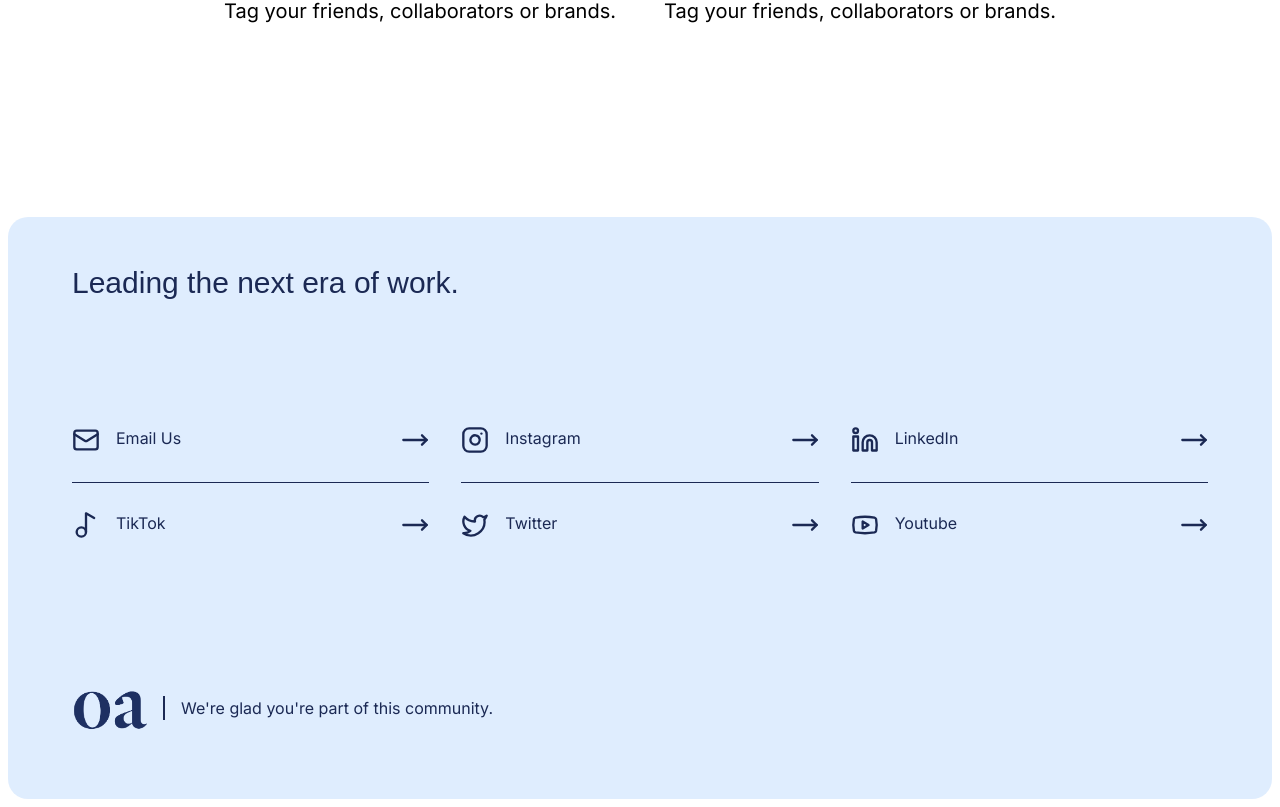
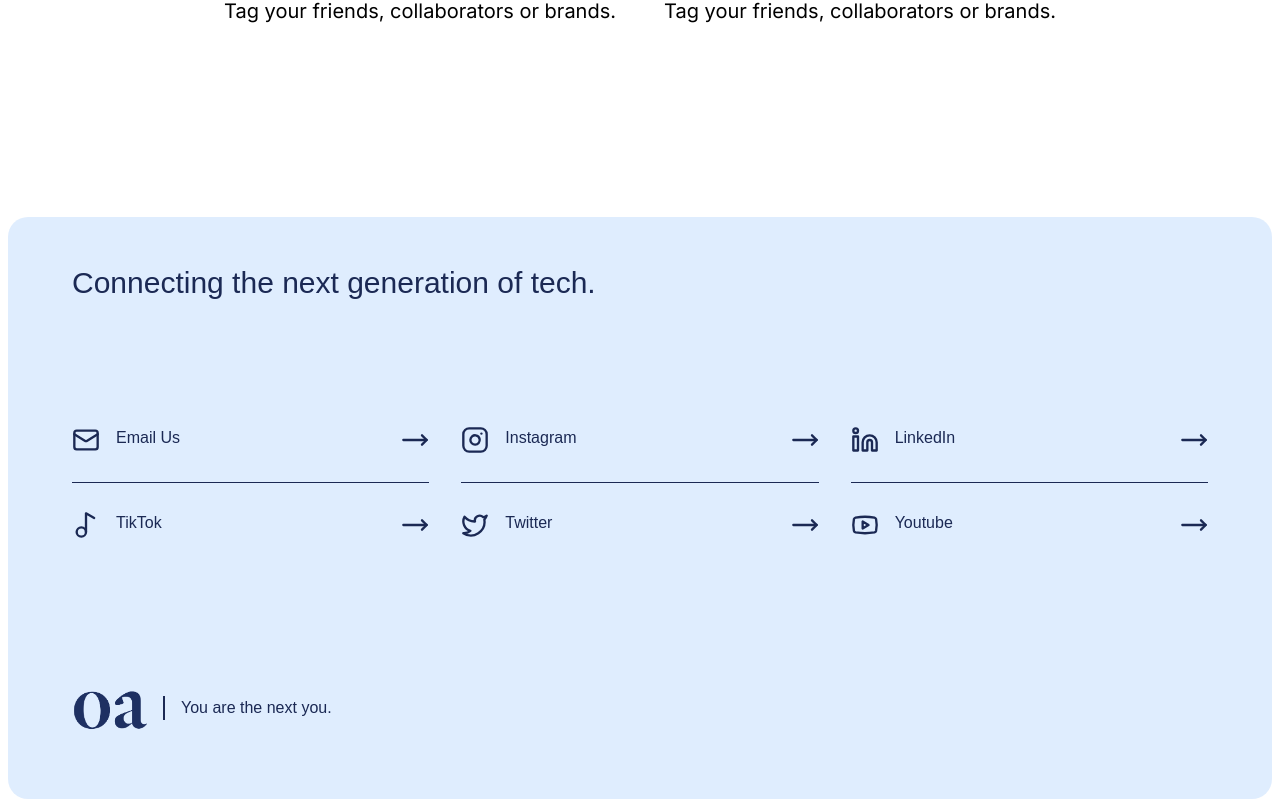
Before and after one commit to dajawhite/Of-Age, a Next.js app in the folder of-age-app/: page / in a window 1280 px wide. Shown: the part 7526-8333 px from the top of the page. Built offline with nearby package versions, Linux system fonts and the light colour scheme.

Commit message:
footer styling and copy

```diff
--- a/of-age-app/components/Footer.tsx
+++ b/of-age-app/components/Footer.tsx
@@ -9,11 +9,11 @@ function Footer(){
         <footer className='mt-32 lg:mt-48 px-2 pb-2'>
         <div className='rounded-[20px] bg-blue-200/50 py-12 px-8 lg:px-16'>
           <div className='mb-24 text-center md:text-left oswald'>
-            <h1 className='text-xl md:text-3xl text-primary'>Leading the next era of work.</h1>
+            <h1 className='text-xl md:text-3xl text-primary'>Connecting the next generation of tech.</h1>
           </div>
           <div className='mb-24 grid grid-rows-12 lg:grid-cols-3 lg:grid-rows-3 lg:gap-x-8 text-primary'>
             <a href="mailto:oafounders@gmail.com" className='animated-link flex flex-row justify-between lg:self-end'>
-              <div className='flex flex-row space-x-4'>
+              <div className='flex flex-row space-x-4 montserrat'>
                 <Mail size={28} color="#1b2954"/>
                 <p>Email Us</p>
               </div>
@@ -23,7 +23,7 @@ function Footer(){
             </a>
             <hr className="lg:hidden border-solid text-primary"></hr>
             <a href="https://www.instagram.com/oaforstudents/" className='animated-link flex flex-row justify-between lg:self-end'>
-              <div className='flex flex-row space-x-4'>
+              <div className='flex flex-row space-x-4 montserrat'>
               <Instagram size={28} color="#1b2954"/>
                 <p>Instagram</p>
               </div>
@@ -34,7 +34,7 @@ function Footer(){
             </a>
             <hr className="lg:hidden border-solid text-primary"></hr>
             <a href="https://www.linkedin.com/company/of-age/" className='animated-link flex flex-row justify-between lg:self-end'>
-              <div className='flex flex-row space-x-4'>
+              <div className='flex flex-row space-x-4 montserrat'>
               <Linkedin size={28} color="#1b2954"/>
                 <p>LinkedIn</p>
               </div>
@@ -45,7 +45,7 @@ function Footer(){
             </a>
             <hr className="lg:hidden border-solid text-primary"></hr>
             <a href="https://www.tiktok.com/" className='animated-link flex flex-row justify-between'>
-              <div className='flex flex-row space-x-4'>
+              <div className='flex flex-row space-x-4 montserrat'>
               <Music2 size={28} color="#1b2954"/>
                 <p>TikTok</p>
               </div>
@@ -56,7 +56,7 @@ function Footer(){
             </a>
             <hr className="lg:hidden border-solid text-primary"></hr>
             <a href="https://twitter.com/oaforstudents" className='animated-link flex flex-row justify-between'>
-              <div className='flex flex-row space-x-4'>
+              <div className='flex flex-row space-x-4 montserrat'>
               <Twitter size={28} color="#1b2954"/>
                 <p>Twitter</p>
               </div>
@@ -67,7 +67,7 @@ function Footer(){
             </a>
             <hr className="lg:hidden border-solid text-primary"></hr>
             <a href="https://youtube.com" className='animated-link flex flex-row justify-between'>
-              <div className='flex flex-row space-x-4'>
+              <div className='flex flex-row space-x-4 montserrat'>
               <Youtube size={28} color="#1b2954"/>
                 <p>Youtube</p>
               </div>
@@ -101,8 +101,8 @@ function Footer(){
             <a href="/" className='pr-4'>
               <img src="logo.png" className='w-[75px]'/>
             </a>
-            <div className='pl-4 text-primary'>
-              <p>We're glad you're part of this community.</p>
+            <div className='pl-4 text-primary montserrat'>
+              <p>You are the next you.</p>
             </div>
 
           </div>
```
